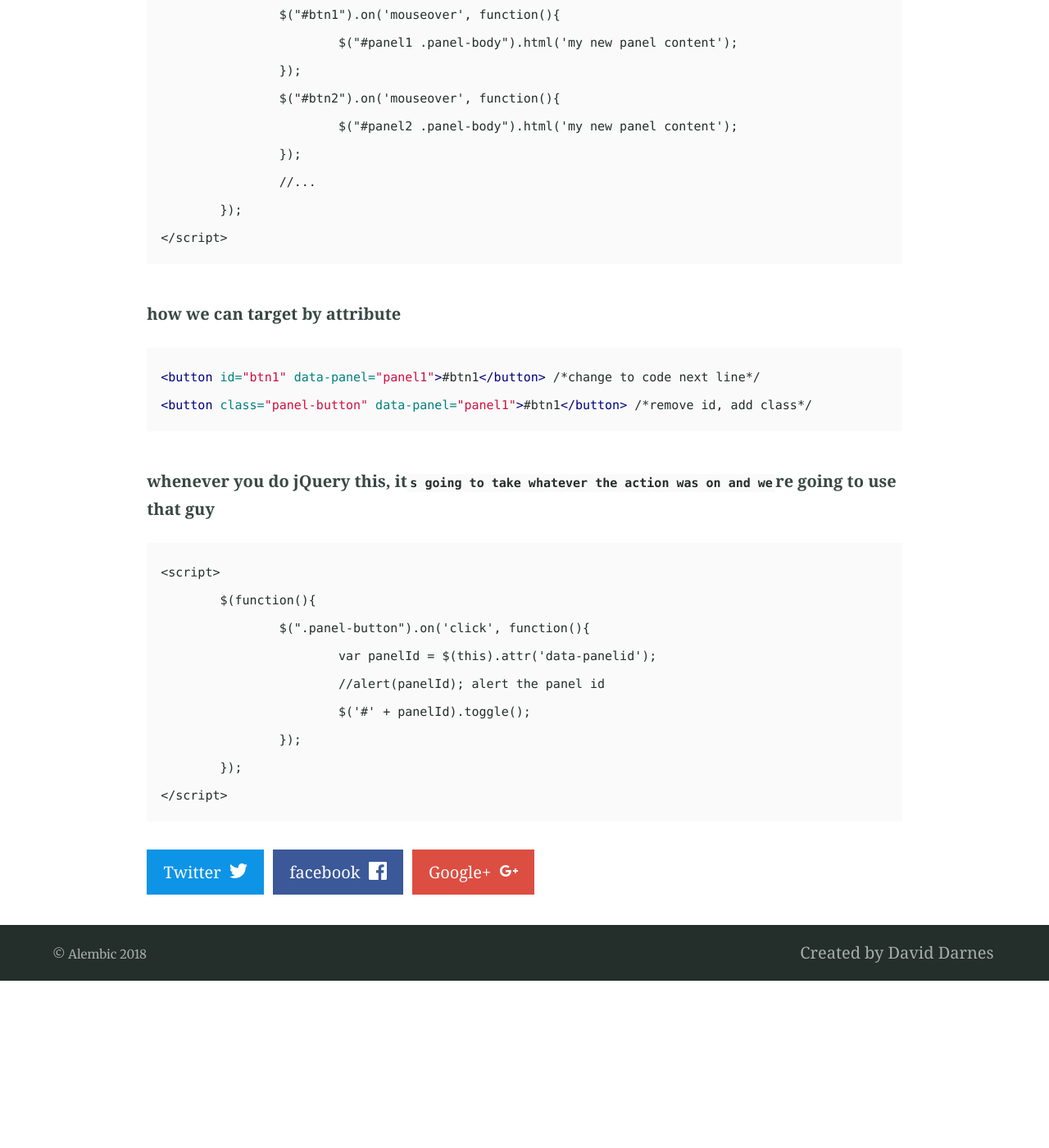
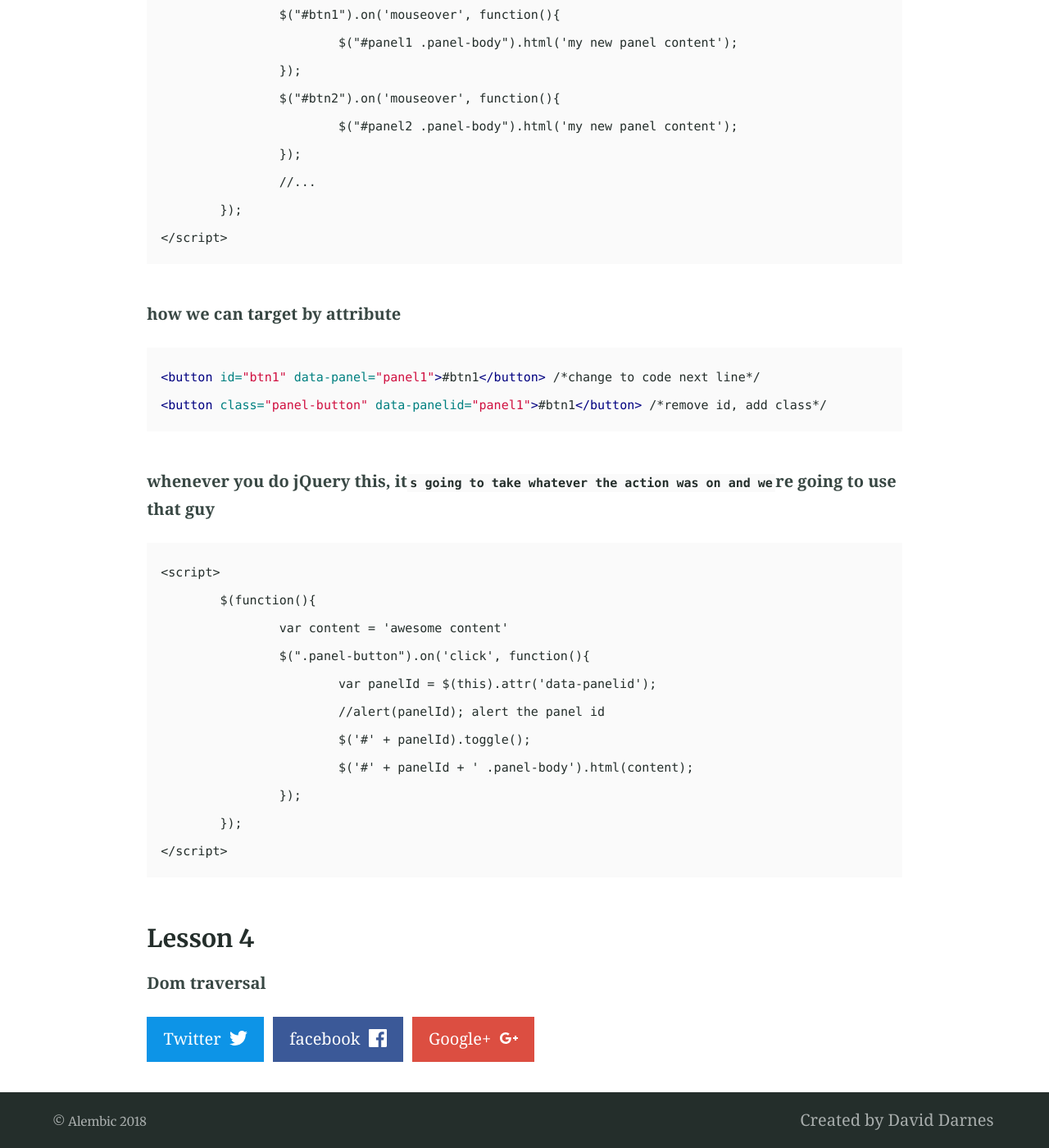
Before and after one commit to wudixm/wudixm.github.io, a Jekyll site: the page built from _posts/2018-10-06-jQuery.md, in a window 1280 px wide and 1400 px high, scrolled down 7757 px. Shown: the whole window at 82% size. Built offline with Jekyll 4.4.1, drawn with Linux system fonts in a browser that asks for light colours; our own code applies the rules of GitHub Pages for plain Markdown files; before the commit the page ends 8953 px from its top, so only the background shows below that.

Commit message:
add lesson 4

````diff
--- a/_posts/2018-10-06-jQuery.md
+++ b/_posts/2018-10-06-jQuery.md
@@ -265,7 +265,7 @@ let\`s listen to what the users doing and do methods when the user interacts wit
 **how we can target by attribute**
 ```html
 <button id="btn1" data-panel="panel1">#btn1</button> /*change to code next line*/
-<button class="panel-button" data-panel="panel1">#btn1</button> /*remove id, add class*/
+<button class="panel-button" data-panelid="panel1">#btn1</button> /*remove id, add class*/
 ```
 
 **whenever you do jQuery this, it`s going to take whatever the action was on and we`re going to use that guy**
@@ -273,11 +273,17 @@ let\`s listen to what the users doing and do methods when the user interacts wit
 ```Js
 <script>
 	$(function(){
+		var content = 'awesome content'
 		$(".panel-button").on('click', function(){
 			var panelId = $(this).attr('data-panelid');
 			//alert(panelId); alert the panel id
 			$('#' + panelId).toggle();
+			$('#' + panelId + ' .panel-body').html(content);
 		});
 	});
 </script>
 ```
+
+### Lesson 4
+
+**Dom traversal**
````
